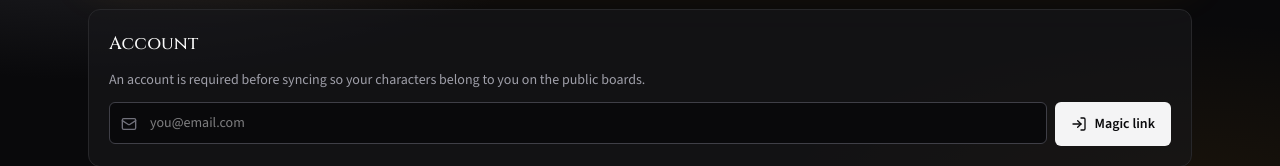
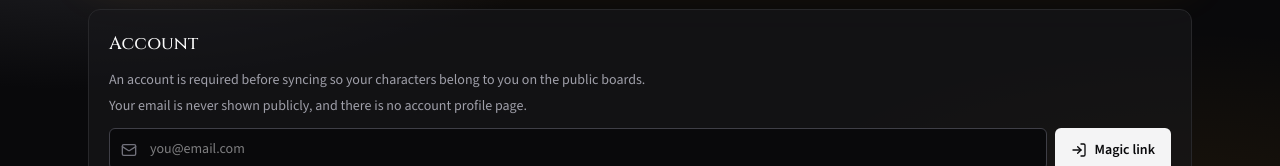
Before and after one commit to 7AC0B95/achievement-classic, a Next.js app in the folder web/: page /dashboard in a window 1280 px wide. Shown: the part 553-719 px from the top of the page. Built offline with nearby package versions, Linux system fonts and the light colour scheme; no server answers.

Commit message:
Tell signed-out dashboard users that email stays private and there is no profile page.
Co-authored-by: Cursor <cursoragent@cursor.com>

```diff
--- a/web/src/components/auth-panel.tsx
+++ b/web/src/components/auth-panel.tsx
@@ -74,10 +74,16 @@ export function AuthPanel() {
         </div>
       ) : (
         <div className="mt-3 space-y-3">
-          <p className="max-w-2xl text-sm text-zinc-400">
-            An account is required before syncing so your characters belong to
-            you on the public boards.
-          </p>
+          <div className="max-w-2xl space-y-1.5 text-sm text-zinc-400">
+            <p>
+              An account is required before syncing so your characters belong to
+              you on the public boards.
+            </p>
+            <p>
+              Your email is never shown publicly, and there is no account
+              profile page.
+            </p>
+          </div>
           <form onSubmit={onSignIn} className="flex flex-wrap gap-2">
             <label className="relative min-w-0 w-full flex-1">
               <Mail className="pointer-events-none absolute top-1/2 left-3 h-4 w-4 -translate-y-1/2 text-zinc-500" />
```
